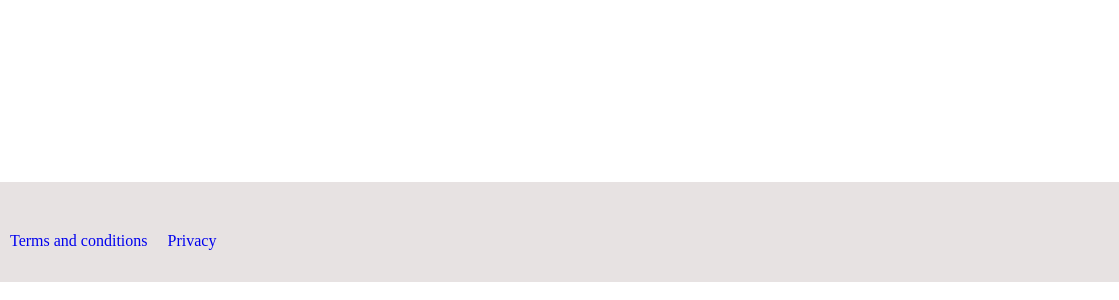
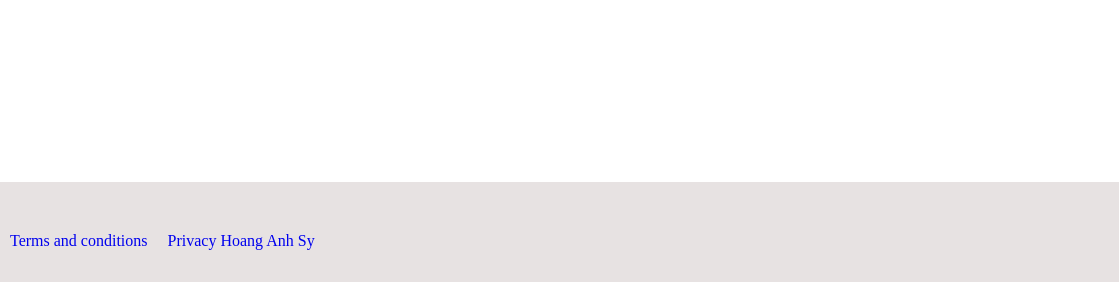
Before and after one commit to hoanganhsy123/ngay1, a plain HTML site: page index.html in a window 1280 px wide. Shown: the part 4205-4505 px from the top of the page, 0-1119 px from the left. Drawn offline with Linux system fonts and the light colour scheme.

Commit message:
ngay 09/12

```diff
--- a/index.html
+++ b/index.html
@@ -153,7 +153,7 @@
             <div>
                 <span class="link-2">
                     <a href="#">Terms and conditions</a>
-                    <a href="#">Privacy</a>
+                    <a href="#">Privacy Hoang Anh Sy</a>
                 </span>
             </div>
              <div class="icon">
```
